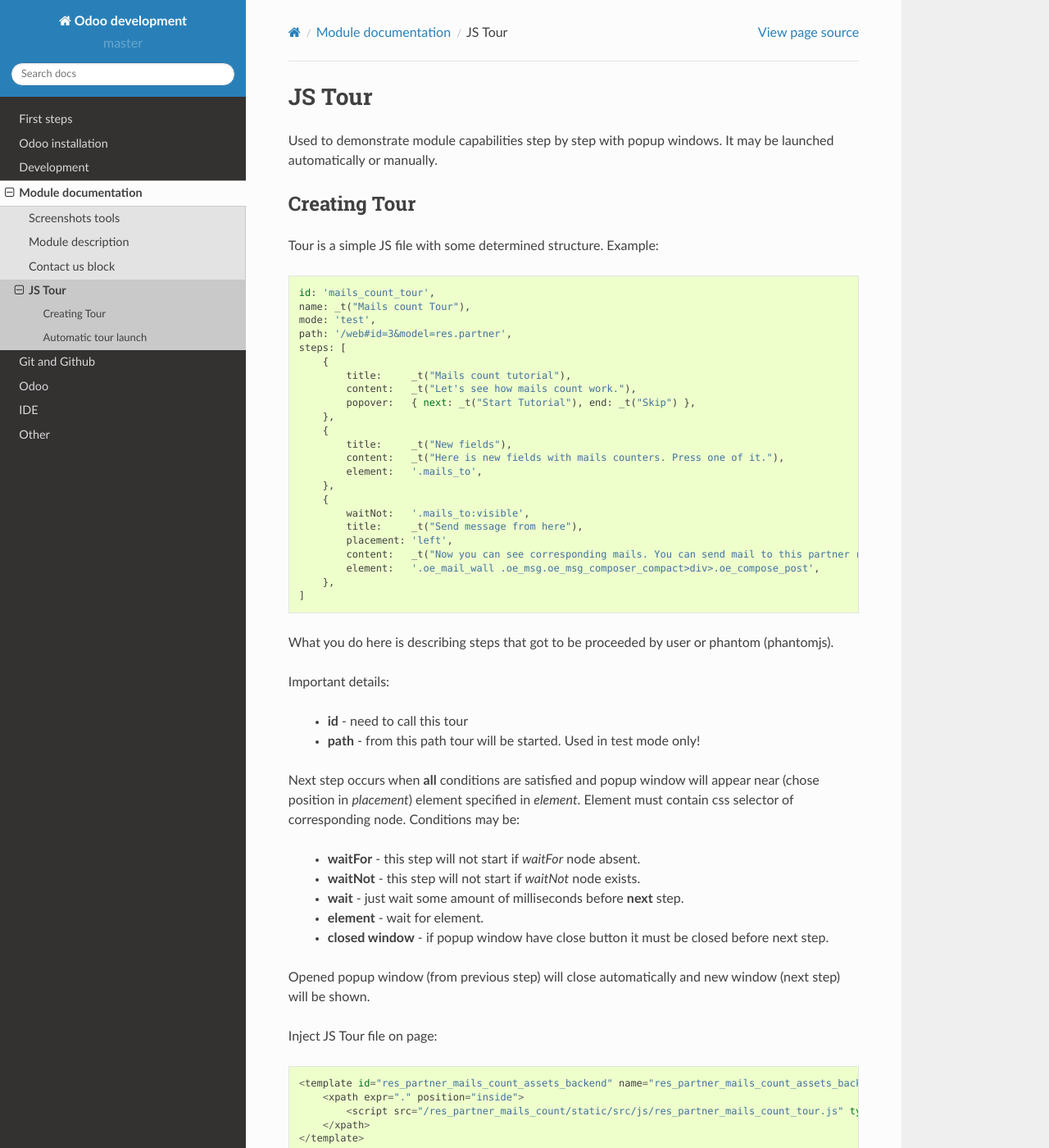
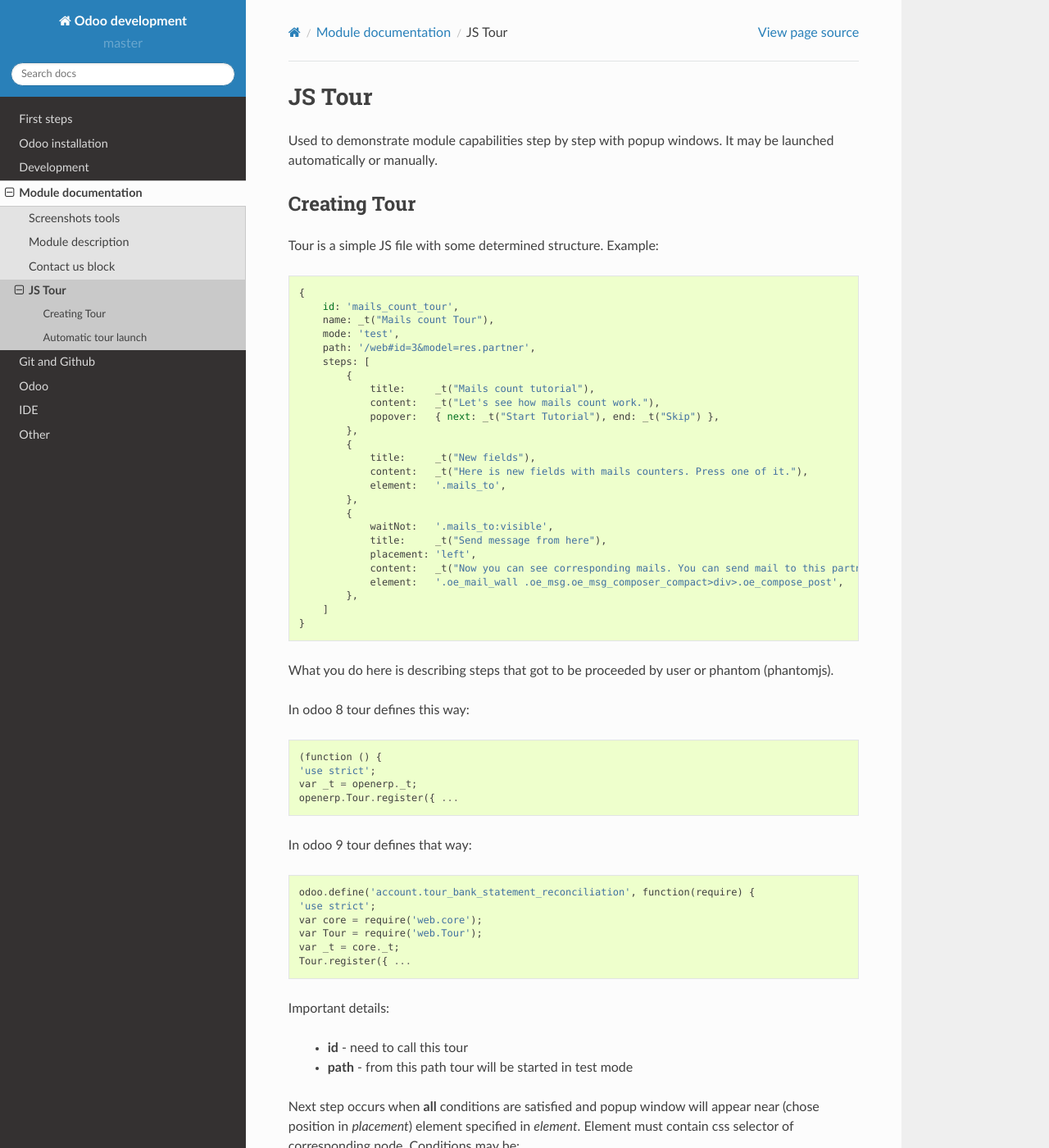
Before and after one commit to itpp-labs/odoo-development, a Sphinx documentation site: the page built from docs/description/js_tour.rst, in a window 1280 px wide and 1400 px high. Shown: the whole window at 82% size. Built offline with Sphinx 7.4.7 and the Read the Docs theme 2.0.0, drawn with Linux system fonts in a browser that asks for light colours; pages that are not in the unit, such as notebooks, are missing from menus.

Commit message:
[FIX] some bads

```diff
--- a/docs/description/js_tour.rst
+++ b/docs/description/js_tour.rst
@@ -9,36 +9,54 @@
 Tour is a simple JS file with some determined structure.
 Example::
 
-        id: 'mails_count_tour',
-        name: _t("Mails count Tour"),
-        mode: 'test',
-        path: '/web#id=3&model=res.partner',
-        steps: [
-            {
-                title:     _t("Mails count tutorial"),
-                content:   _t("Let's see how mails count work."),
-                popover:   { next: _t("Start Tutorial"), end: _t("Skip") },
-            },
-            {
-                title:     _t("New fields"),
-                content:   _t("Here is new fields with mails counters. Press one of it."),
-                element:   '.mails_to',
-            },
-            {
-                waitNot:   '.mails_to:visible',
-                title:     _t("Send message from here"),
-                placement: 'left',
-                content:   _t("Now you can see corresponding mails. You can send mail to this partner right from here. Press <em>'Send a mesage'</em>."),
-                element:   '.oe_mail_wall .oe_msg.oe_msg_composer_compact>div>.oe_compose_post',
-            },
-        ]
+        {
+            id: 'mails_count_tour',
+            name: _t("Mails count Tour"),
+            mode: 'test',
+            path: '/web#id=3&model=res.partner',
+            steps: [
+                {
+                    title:     _t("Mails count tutorial"),
+                    content:   _t("Let's see how mails count work."),
+                    popover:   { next: _t("Start Tutorial"), end: _t("Skip") },
+                },
+                {
+                    title:     _t("New fields"),
+                    content:   _t("Here is new fields with mails counters. Press one of it."),
+                    element:   '.mails_to',
+                },
+                {
+                    waitNot:   '.mails_to:visible',
+                    title:     _t("Send message from here"),
+                    placement: 'left',
+                    content:   _t("Now you can see corresponding mails. You can send mail to this partner right from here. Press <em>'Send a mesage'</em>."),
+                    element:   '.oe_mail_wall .oe_msg.oe_msg_composer_compact>div>.oe_compose_post',
+                },
+            ]
+        }
 
 What you do here is describing steps that got to be proceeded by user or phantom (phantomjs).
+
+In odoo 8 tour defines this way::
+
+    (function () {
+    'use strict';
+    var _t = openerp._t;
+    openerp.Tour.register({ ...
+
+In odoo 9 tour defines that way::
+
+    odoo.define('account.tour_bank_statement_reconciliation', function(require) {
+    'use strict';
+    var core = require('web.core');
+    var Tour = require('web.Tour');
+    var _t = core._t;
+    Tour.register({ ...
 
 Important details:
 
     * **id** - need to call this tour
-    * **path** - from this path tour will be started. Used in test mode only!
+    * **path** - from this path tour will be started in test mode
 
 Next step occurs when **all** conditions are satisfied and popup window will appear near (chose position in *placement*) element specified in *element*. Element must contain css selector of corresponding node.
 Conditions may be:
```
Also changed, not shown: 1 other file.
